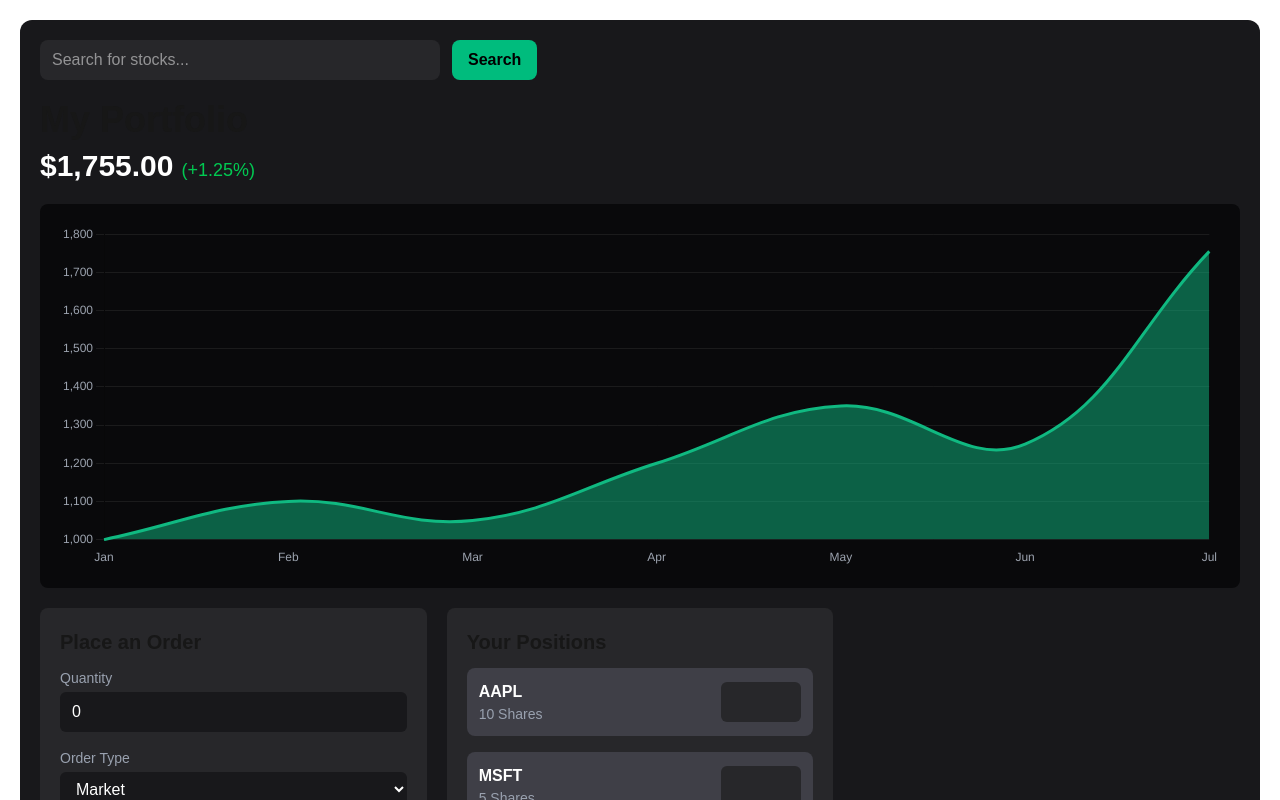
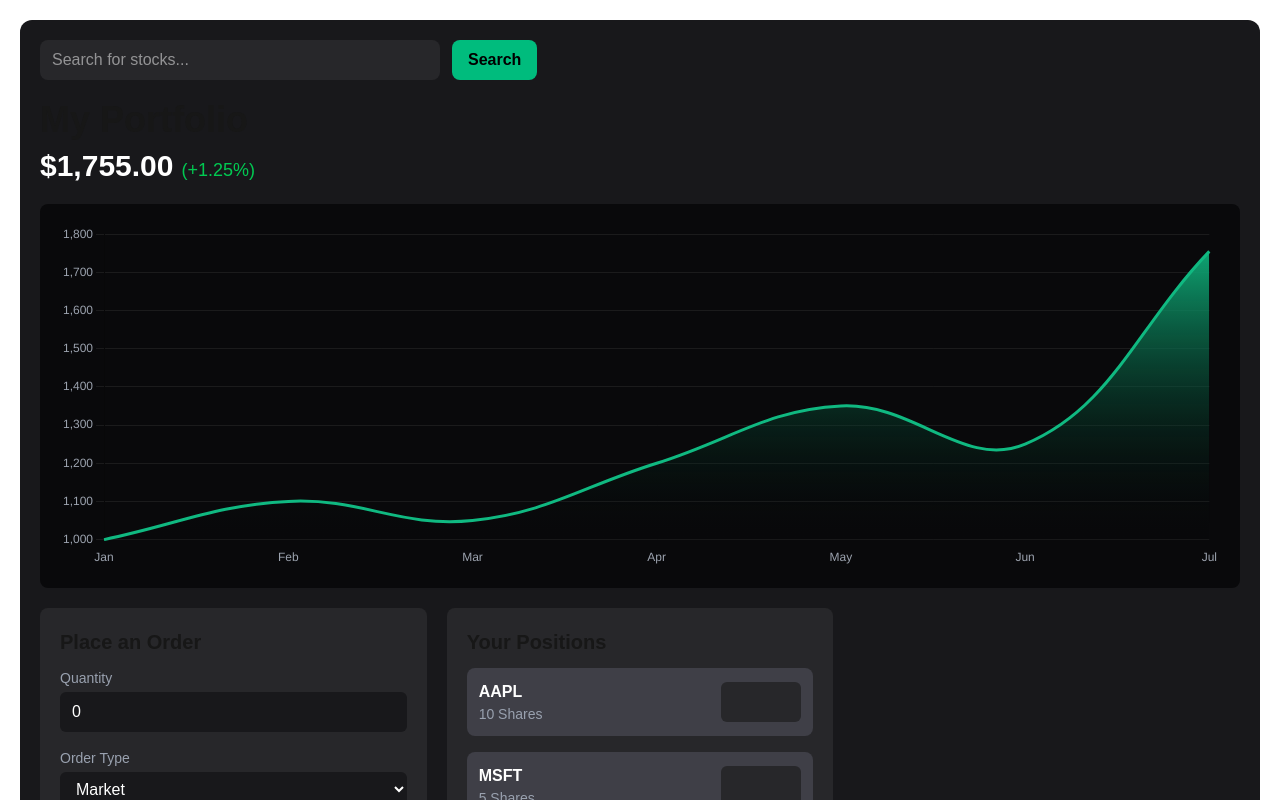
Before and after one commit to vepaan/market, a Next.js app: page / in a window 1280 px wide. Shown: the top 800 px of the page. Built offline with nearby package versions, Linux system fonts and the light colour scheme.

Commit message:
ui updates

```diff
--- a/app/components/bidask.tsx
+++ b/app/components/bidask.tsx
@@ -19,23 +19,35 @@ export default function BidAskTable({ ticker, price }: BidAskTableProps) {
   const [bidAskData, setBidAskData] = useState<BidAskData[]>([]);
   const [intervalId, setIntervalId] = useState<NodeJS.Timeout | null>(null);
 
-  const fetchBidAskData = async () => {
+  const fetchBidAskData = async (initialLoad: boolean = false) => {
     try {
       if (!ticker || price === null) {
         setBidAskData([]);
         return;
       }
-      const response = await axios.get(
+
+      const count = initialLoad ? 10 : 1;
+      const response = await axios.get<BidAskData[] | BidAskData>(
         `/api/bid-ask`,
         {
-          params: { symbol: ticker, price: price },
+          params: { symbol: ticker, price: price, count: count },
         }
       );
-      // The Flask API returns a single object, so we wrap it in an array
-      setBidAskData([response.data]);
+
+      const newBidAskData = Array.isArray(response.data) ? response.data : [response.data];
+
+      setBidAskData(prevData => {
+        if (initialLoad) {
+          return newBidAskData;
+        } else {
+          return [...prevData.slice(1), ...newBidAskData];
+        }
+      });
     } catch (error) {
       console.error("Error fetching bid-ask data:", error);
-      setBidAskData([]); // Reset data on error to prevent issues
+      if (initialLoad) {
+        setBidAskData([]);
+      }
     }
   };
 
@@ -46,8 +58,8 @@ export default function BidAskTable({ ticker, price }: BidAskTableProps) {
     }
 
     if (ticker && price !== null) {
-      fetchBidAskData(); // Fetch immediately
-      const newIntervalId = setInterval(fetchBidAskData, 5000); // Fetch every 5 seconds
+      fetchBidAskData(true); // Fetch 10 data points immediately for initial load
+      const newIntervalId = setInterval(() => fetchBidAskData(false), 5000); // Fetch a new one every 5 seconds
       setIntervalId(newIntervalId);
     } else {
       setBidAskData([]);
--- a/app/components/chart.tsx
+++ b/app/components/chart.tsx
@@ -1,3 +1,5 @@
+"use clinet"
+
 import React from "react";
 import { Line } from "react-chartjs-2";
 import {
@@ -42,7 +44,7 @@ interface LineChartProps {
 }
 
 export default function LineChart({ chartData, is5sChart }: LineChartProps) {
-  const options = {
+    const options = {
     responsive: true,
     maintainAspectRatio: false,
     plugins: {
@@ -106,9 +108,31 @@ export default function LineChart({ chartData, is5sChart }: LineChartProps) {
     tension: 0.4,
   };
 
-  if (!chartData) {
+  const dataWithGradient = chartData ? {
+    ...chartData,
+    datasets: chartData.datasets.map(dataset => ({
+        ...dataset,
+        backgroundColor: (context: ScriptableContext<"line">) => {
+            const chart = context.chart;
+            const { ctx, chartArea } = chart;
+            if (!chartArea) {
+                return;
+            }
+            const gradient = ctx.createLinearGradient(0, chartArea.bottom, 0, chartArea.top);
+            const isIncreasing = dataset.data[dataset.data.length - 1] > dataset.data[0];
+            const color = isIncreasing ? '#10b981' : '#ef4444';
+            const transparentColor = 'rgba(0, 0, 0, 0)';
+
+            gradient.addColorStop(0, transparentColor);
+            gradient.addColorStop(1, color);
+            return gradient;
+        }
+    }))
+  } : null;
+
+  if (!dataWithGradient) {
     return <p className="text-gray-400">Loading chart...</p>;
   }
 
-  return <Line data={chartData} options={options} />;
+  return <Line data={dataWithGradient} options={options} />;
 }
--- a/app/components/dashboard.tsx
+++ b/app/components/dashboard.tsx
@@ -143,14 +143,28 @@ export default function Dashboard() {
             </div>
             <div className='grid grid-cols-1 md:grid-cols-2 gap-5'>
               <div className='bg-zinc-800 rounded-lg p-5'>
-                <h3 className='text-xl font-bold mb-3'>Your Position</h3>
-                <p>Shares: 10</p>
-                <p>Average Cost: $160.00</p>
-                <p>Total Value: ${(10 * (currentPrice || 0)).toFixed(2)}</p>
-                <p>Today's Return: ${(((currentPrice || 0) - 160.00) * 10).toFixed(2)}</p>
+                <h3 className='text-xl font-bold mb-3 text-white'>Your Position</h3>
+                <div className="grid grid-cols-2 gap-4 mt-4">
+                  <div>
+                    <p className="text-gray-400 text-sm">Shares</p>
+                    <p className="text-white text-lg font-bold">10</p>
+                  </div>
+                  <div>
+                    <p className="text-gray-400 text-sm">Average Cost</p>
+                    <p className="text-white text-lg font-bold">${(160.00).toFixed(2)}</p>
+                  </div>
+                  <div>
+                    <p className="text-gray-400 text-sm">Total Value</p>
+                    <p className="text-white text-lg font-bold">${(10 * (currentPrice || 0)).toFixed(2)}</p>
+                  </div>
+                  <div>
+                    <p className="text-gray-400 text-sm">Today's Return</p>
+                    <p className={`text-lg font-bold ${((currentPrice || 0) - 160.00) >= 0 ? 'text-green-500' : 'text-red-500'}`}>${(((currentPrice || 0) - 160.00) * 10).toFixed(2)}</p>
+                  </div>
+                </div>
               </div>
               <div className='bg-zinc-800 rounded-lg p-5'>
-                <h3 className='text-xl font-bold mb-3'>Place Order</h3>
+                <h3 className='text-xl font-bold mb-3 text-white'>Place an Order</h3>
                 <PlaceOrder />
               </div>
             </div>
--- a/app/components/portfoliochart.tsx
+++ b/app/components/portfoliochart.tsx
@@ -12,7 +12,8 @@ import {
     Tooltip,
     Legend,
     Filler,
-    TooltipItem
+    TooltipItem,
+    ScriptableContext
 } from 'chart.js';
 
 ChartJS.register(
@@ -41,6 +42,27 @@ export default function PortfolioChart() {
                 pointRadius: 0,
             },
         ],
+    };
+
+    const dataWithGradient = {
+        ...data,
+        datasets: data.datasets.map(dataset => ({
+            ...dataset,
+            backgroundColor: (context: ScriptableContext<"line">) => {
+                const chart = context.chart;
+                const { ctx, chartArea } = chart;
+                if (!chartArea) {
+                    return;
+                }
+                const gradient = ctx.createLinearGradient(0, chartArea.bottom, 0, chartArea.top);
+                const color = '#10b981';
+                const transparentColor = 'rgba(0, 0, 0, 0)';
+
+                gradient.addColorStop(0, transparentColor);
+                gradient.addColorStop(1, color);
+                return gradient;
+            }
+        }))
     };
 
     const options = {
@@ -90,5 +112,5 @@ export default function PortfolioChart() {
         },
     };
 
-    return <Line data={data} options={options} />;
+    return <Line data={dataWithGradient} options={options} />;
 }
```
Also changed, not shown: 1 other file (tests, documents, lock files or other folders).
